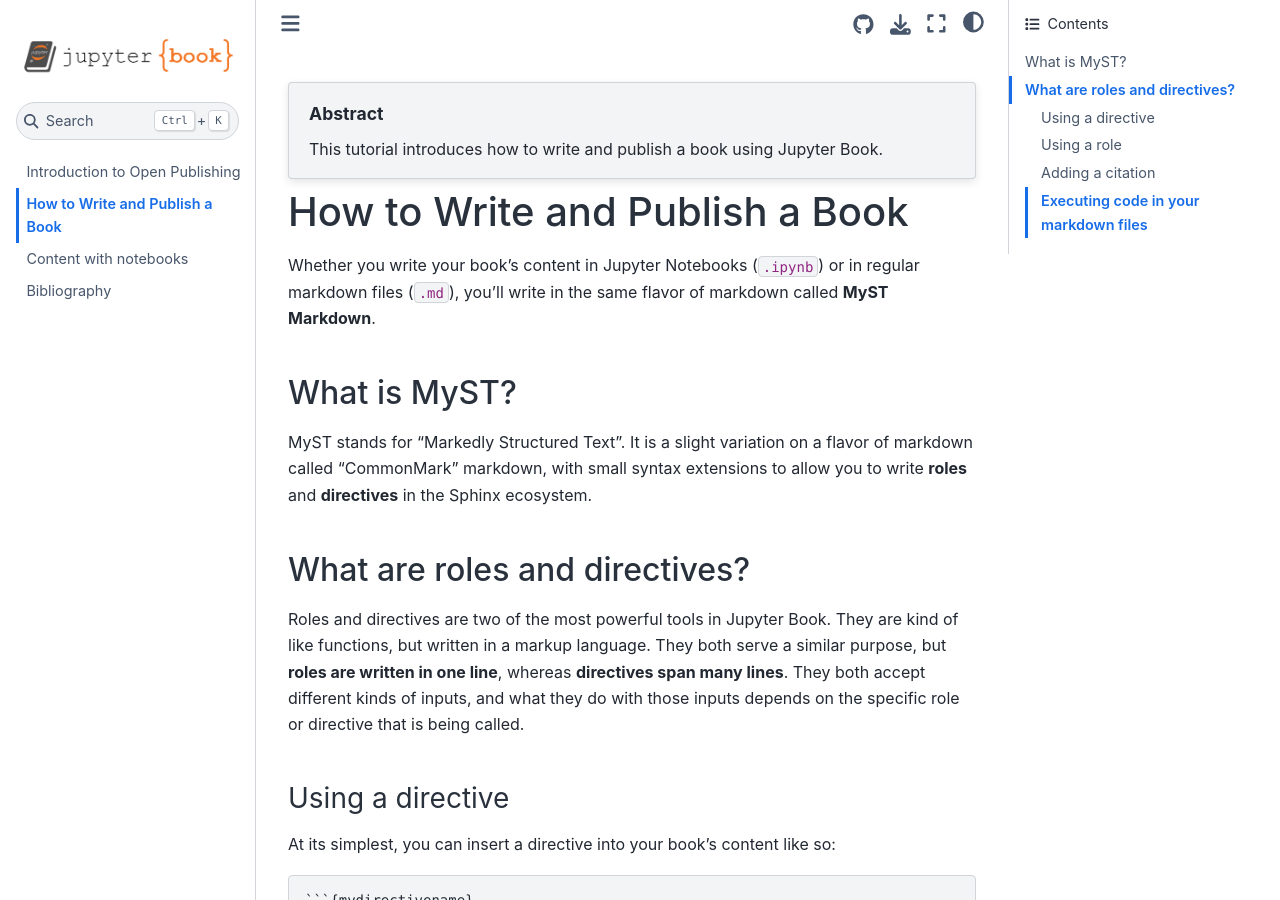
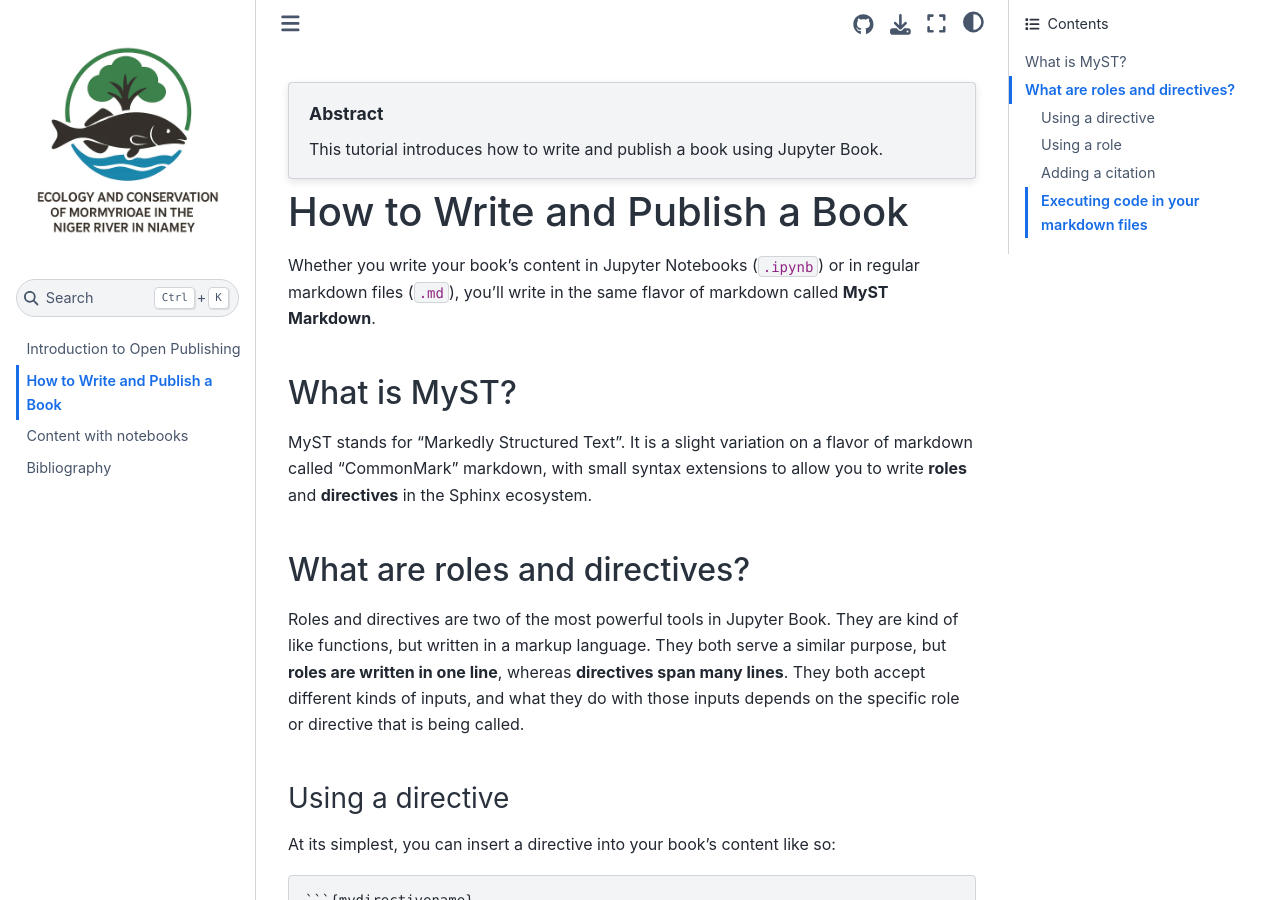
Before and after one commit to halieute/Mormyridae_family, a Jupyter Book: the page built from book/introduction.md, in a window 1280 px wide and 900 px high. Built offline with Jupyter Book 1.0.4 settings and Sphinx 7.4.7 and the Sphinx Book theme 1.1.4, drawn with Linux system fonts in a browser that asks for light colours; cross-references to code outside the pages are shown as plain code.

Commit message:
Update _config.yml

```diff
--- a/_config.yml
+++ b/_config.yml
@@ -8,7 +8,7 @@
 title: Jupyter Book Demo # The title of the book. Will be placed in the left navbar.
 author: Souleymane Maman Nouri Souley # The author of the book
 copyright: "2025" # Copyright year to be placed in the footer
-logo: logo.png # A path to the book logo
+logo: logo1.jpg # A path to the book logo
 # Patterns to skip when building the book. Can be glob-style (e.g. "*skip.ipynb")
 exclude_patterns: [_build, Thumbs.db, .DS_Store, "**.ipynb_checkpoints"]
 # Auto-exclude files not in the toc
```
